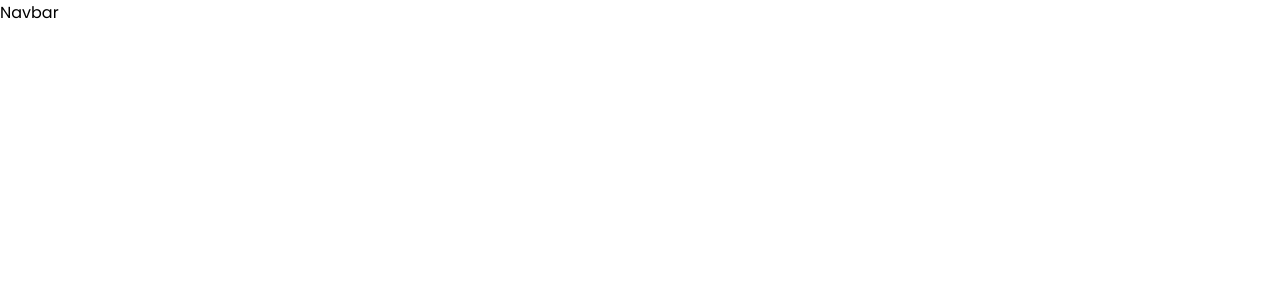
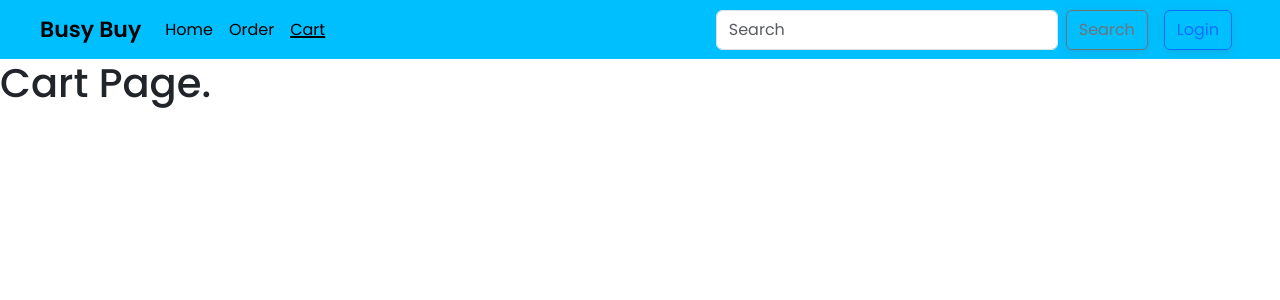
Before and after one commit to yuvaraj-LR/Busy-Buy-I, a React (Create React App) app: page /cart in a window 1280 px wide. Shown: the top 300 px of the page. Built offline with nearby package versions, Linux system fonts and the light colour scheme.

Commit message:
Navbar Included.

```diff
--- a/public/index.html
+++ b/public/index.html
@@ -25,6 +25,7 @@
       Learn how to configure a non-root public URL by running `npm run build`.
     -->
     <title>Buy Busy</title>
+    <link href="https://cdn.jsdelivr.net/npm/bootstrap@5.3.3/dist/css/bootstrap.min.css" rel="stylesheet" integrity="sha384-QWTKZyjpPEjISv5WaRU9OFeRpok6YctnYmDr5pNlyT2bRjXh0JMhjY6hW+ALEwIH" crossorigin="anonymous">
   </head>
   <body>
     <noscript>You need to enable JavaScript to run this app.</noscript>
@@ -39,5 +40,7 @@
       To begin the development, run `npm start` or `yarn start`.
       To create a production bundle, use `npm run build` or `yarn build`.
     -->
+    <script src="https://cdn.jsdelivr.net/npm/bootstrap@5.3.3/dist/js/bootstrap.bundle.min.js" integrity="sha384-YvpcrYf0tY3lHB60NNkmXc5s9fDVZLESaAA55NDzOxhy9GkcIdslK1eN7N6jIeHz" crossorigin="anonymous"></script>
+
   </body>
 </html>
--- a/src/App.js
+++ b/src/App.js
@@ -5,12 +5,12 @@
 } from "react-router-dom";
 
 import NotFound from "./pages/notFound";
-import Navbar from "./components/Navbar"
 import Home from "./pages/home";
 import Order from "./pages/order";
 import Cart from "./pages/cart";
 import SignUp from "./pages/signUp";
 import SignIn from "./pages/signIn";
+import Navbar from "./components/Navbar";
 
 
 function App() {
--- a/src/components/Navbar.jsx
+++ b/src/components/Navbar.jsx
@@ -1,13 +1,46 @@
-import { Outlet } from "react-router-dom";
-
+import { NavLink, Outlet } from "react-router-dom";
 
 const Navbar = () => {
-
     return(
         <>
-            <p>Navbar</p>
+            <header>
+                <nav className="navbar navbar-expand-lg navbar-bg">
+                    <div className="container-fluid navbar_bg">
+                        <div className="navbar-brand">
+                            <NavLink to="/" className="brand-title">Busy Buy</NavLink>
+                        </div>
 
-            <Outlet />
+                        <button className="navbar-toggler" type="button" data-bs-toggle="collapse" data-bs-target="#navbarSupportedContent" aria-controls="navbarSupportedContent" aria-expanded="false" aria-label="Toggle navigation">
+                        <span className="navbar-toggler-icon"></span>
+                        </button>
+                        <div className="collapse navbar-collapse" id="navbarSupportedContent">
+                            <ul className="navbar-nav me-auto mb-2 mb-lg-0">
+                                <li className="nav-item mx-2">
+                                    <NavLink className={ ({isActive}) => isActive ? "current-nav" : null } to="/">Home</NavLink>
+                                </li>
+                                <li className="nav-item mx-2">
+                                    <NavLink className={ ({isActive}) => isActive ? "current-nav" : null } to="/order">Order</NavLink>
+                                </li>
+                                <li className="nav-item mx-2">
+                                    <NavLink className={ ({isActive}) => isActive ? "current-nav" : null } to="/cart">Cart</NavLink>
+                                </li>
+                            </ul>
+                            <form className="d-flex mx-2" role="search">
+                                <input className="form-control me-2" type="search" placeholder="Search" aria-label="Search" />
+                                <button className="btn btn-outline-secondary" type="submit">Search</button>
+                            </form>
+
+                            <form className="d-flex mx-2" role="search">
+                                <button className="btn btn-outline-primary" type="submit">Login</button>
+                            </form>
+                        </div>
+                    </div>
+                </nav>
+            </header>
+
+            <div>
+                <Outlet />
+            </div>
         </>
     )
 }
--- a/src/global.css
+++ b/src/global.css
@@ -138,3 +138,25 @@
 .capitalize {
   text-transform: capitalize;
 }
+
+/* Navbar */
+.navbar_bg {
+  max-width: 1272px;
+  margin: auto;
+  padding-inline: 36px;
+}
+
+.current-nav {
+  padding: 16px 0;
+  text-decoration: underline;
+  text-decoration-thickness: 2px;
+}
+
+.navbar-bg {
+  background-color: #00BFFF !important;
+}
+
+.brand-title {
+  font-size: 22px;
+  font-weight: 600;
+}
--- a/src/pages/cart.jsx
+++ b/src/pages/cart.jsx
@@ -3,7 +3,7 @@
 
     return(
         <>
-
+            <h1>Cart Page.</h1>
         </>
     )
 }
```
